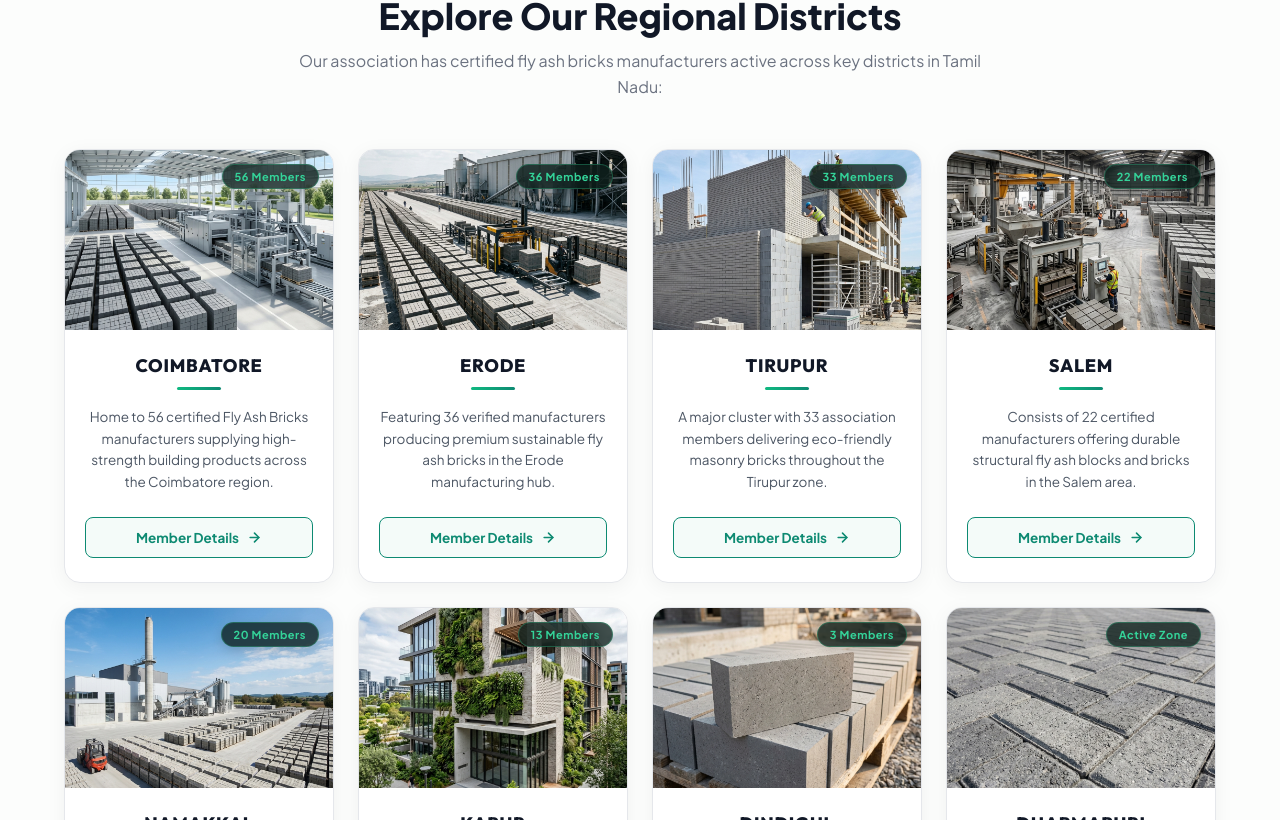
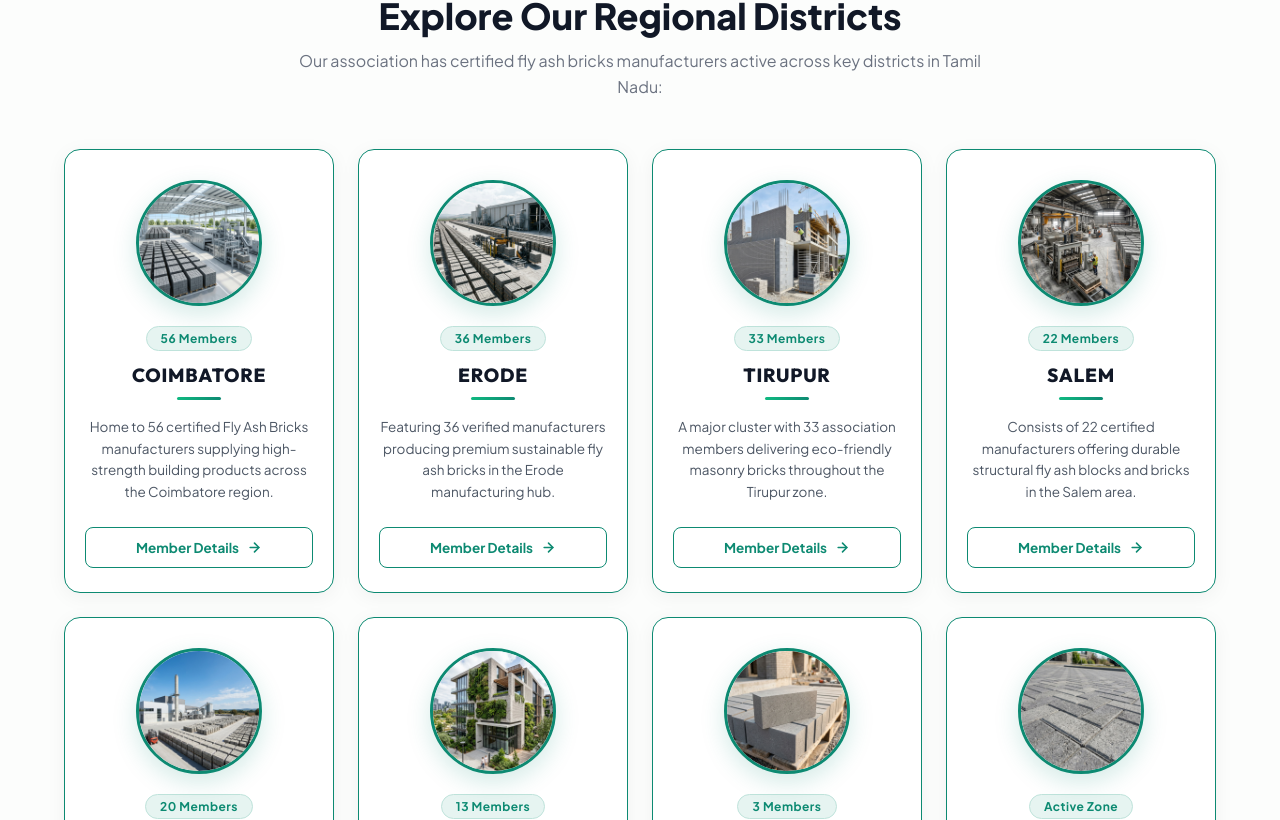
Before and after one commit to mayonaisolutions/bricksassociation, a React (Create React App) app: page / in a window 1280 px wide. Shown: the part 2280-3100 px from the top of the page. Built offline with nearby package versions, Linux system fonts and the light colour scheme.

Commit message:
Fix badge alignment and text overlap issue in district cards

```diff
--- a/public/stylesheets/home.css
+++ b/public/stylesheets/home.css
@@ -419,11 +419,13 @@
 
 .home-zone-card {
   background: #ffffff;
-  border: 1px solid #e5e7eb;
+  border: 1.5px solid #0d8a72;
   border-radius: 16px;
-  overflow: hidden;
+  padding: 30px 20px 24px;
   display: flex;
   flex-direction: column;
+  align-items: center;
+  text-align: center;
   box-sizing: border-box;
   height: 100%;
   box-shadow: 0 4px 20px rgba(0, 0, 0, 0.05);
@@ -432,16 +434,27 @@
 
 .home-zone-card:hover {
   transform: translateY(-8px);
-  box-shadow: 0 20px 40px rgba(13, 138, 114, 0.15);
-  border-color: #0d8a72;
+  box-shadow: 0 20px 40px rgba(13, 138, 114, 0.18);
+  border-color: #059669;
 }
 
 .zone-card-image-wrapper {
   position: relative;
-  width: 100%;
-  height: 180px;
+  width: 120px;
+  height: 120px;
+  border-radius: 50%;
   overflow: hidden;
-  background: #0f172a;
+  background: #f4fbf9;
+  border: 3px solid #0d8a72;
+  box-shadow: 0 8px 24px rgba(13, 138, 114, 0.18);
+  margin: 0 auto 20px auto;
+  flex-shrink: 0;
+  transition: transform 0.35s ease, box-shadow 0.35s ease;
+}
+
+.home-zone-card:hover .zone-card-image-wrapper {
+  transform: scale(1.06);
+  box-shadow: 0 12px 28px rgba(13, 138, 114, 0.28);
 }
 
 .zone-card-img {
@@ -449,40 +462,32 @@
   height: 100%;
   object-fit: cover;
   display: block;
-  transition: transform 0.5s ease;
 }
 
-.home-zone-card:hover .zone-card-img {
-  transform: scale(1.08);
+.zone-card-body {
+  display: flex;
+  flex-direction: column;
+  align-items: center;
+  text-align: center;
+  flex-grow: 1;
+  width: 100%;
 }
 
 .zone-card-badge {
-  position: absolute;
-  top: 14px;
-  right: 14px;
-  background: rgba(6, 25, 20, 0.75);
-  backdrop-filter: blur(10px);
-  color: #34d399;
-  border: 1px solid rgba(52, 211, 153, 0.3);
-  font-size: 11px;
+  display: inline-block;
+  background: #e6f4f1;
+  color: #0d8a72;
+  border: 1px solid #bfe3db;
+  font-size: 12px;
   font-weight: 700;
-  letter-spacing: 0.05em;
-  padding: 5px 12px;
+  letter-spacing: 0.04em;
+  padding: 4px 14px;
   border-radius: 100px;
-  box-shadow: 0 4px 12px rgba(0, 0, 0, 0.15);
-}
-
-.zone-card-body {
-  padding: 24px 20px;
-  display: flex;
-  flex-direction: column;
-  flex-grow: 1;
-  text-align: center;
-  align-items: center;
+  margin-bottom: 12px;
 }
 
 .zone-card-title {
-  font-size: 18px;
+  font-size: 19px;
   font-weight: 800;
   color: #111827;
   margin: 0 0 10px 0;
@@ -521,7 +526,7 @@
   padding: 11px 20px;
   border-radius: 8px;
   text-decoration: none;
-  background: #f4fbf9;
+  background: #ffffff;
   transition: all 0.25s ease;
   box-sizing: border-box;
   flex-shrink: 0;
--- a/src/pages/home.tsx
+++ b/src/pages/home.tsx
@@ -182,9 +182,9 @@ export const Home = () => {
                         <div className="home-zone-card" id="coimbatore-district">
                             <div className="zone-card-image-wrapper">
                                 <img src={`${process.env.PUBLIC_URL}/coimbatore_district.png`} alt="Coimbatore District Fly Ash Brick Manufacturers" className="zone-card-img" />
-                                <span className="zone-card-badge">56 Members</span>
                             </div>
                             <div className="zone-card-body">
+                                <span className="zone-card-badge">56 Members</span>
                                 <h3 className="zone-card-title">COIMBATORE</h3>
                                 <div className="zone-card-divider"></div>
                                 <p className="zone-card-desc">
@@ -204,9 +204,9 @@ export const Home = () => {
                         <div className="home-zone-card" id="erode-district">
                             <div className="zone-card-image-wrapper">
                                 <img src={`${process.env.PUBLIC_URL}/erode_district.png`} alt="Erode District Fly Ash Brick Manufacturers" className="zone-card-img" />
-                                <span className="zone-card-badge">36 Members</span>
                             </div>
                             <div className="zone-card-body">
+                                <span className="zone-card-badge">36 Members</span>
                                 <h3 className="zone-card-title">ERODE</h3>
                                 <div className="zone-card-divider"></div>
                                 <p className="zone-card-desc">
@@ -226,9 +226,9 @@ export const Home = () => {
                         <div className="home-zone-card" id="tirupur-district">
                             <div className="zone-card-image-wrapper">
                                 <img src={`${process.env.PUBLIC_URL}/tirupur_district.png`} alt="Tirupur District Fly Ash Brick Manufacturers" className="zone-card-img" />
-                                <span className="zone-card-badge">33 Members</span>
                             </div>
                             <div className="zone-card-body">
+                                <span className="zone-card-badge">33 Members</span>
                                 <h3 className="zone-card-title">TIRUPUR</h3>
                                 <div className="zone-card-divider"></div>
                                 <p className="zone-card-desc">
@@ -248,9 +248,9 @@ export const Home = () => {
                         <div className="home-zone-card" id="salem-district">
                             <div className="zone-card-image-wrapper">
                                 <img src={`${process.env.PUBLIC_URL}/salem_district.png`} alt="Salem District Fly Ash Brick Manufacturers" className="zone-card-img" />
-                                <span className="zone-card-badge">22 Members</span>
                             </div>
                             <div className="zone-card-body">
+                                <span className="zone-card-badge">22 Members</span>
                                 <h3 className="zone-card-title">SALEM</h3>
                                 <div className="zone-card-divider"></div>
                                 <p className="zone-card-desc">
@@ -270,9 +270,9 @@ export const Home = () => {
                         <div className="home-zone-card" id="namakkal-district">
                             <div className="zone-card-image-wrapper">
                                 <img src={`${process.env.PUBLIC_URL}/namakkal_district.png`} alt="Namakkal District Fly Ash Brick Manufacturers" className="zone-card-img" />
-                                <span className="zone-card-badge">20 Members</span>
                             </div>
                             <div className="zone-card-body">
+                                <span className="zone-card-badge">20 Members</span>
                                 <h3 className="zone-card-title">NAMAKKAL</h3>
                                 <div className="zone-card-divider"></div>
                                 <p className="zone-card-desc">
@@ -292,9 +292,9 @@ export const Home = () => {
                         <div className="home-zone-card" id="karur-district">
                             <div className="zone-card-image-wrapper">
                                 <img src={`${process.env.PUBLIC_URL}/karur_district.png`} alt="Karur District Fly Ash Brick Manufacturers" className="zone-card-img" />
-                                <span className="zone-card-badge">13 Members</span>
                             </div>
                             <div className="zone-card-body">
+                                <span className="zone-card-badge">13 Members</span>
                                 <h3 className="zone-card-title">KARUR</h3>
                                 <div className="zone-card-divider"></div>
                                 <p className="zone-card-desc">
@@ -314,9 +314,9 @@ export const Home = () => {
                         <div className="home-zone-card" id="dindigul-district">
                             <div className="zone-card-image-wrapper">
                                 <img src={`${process.env.PUBLIC_URL}/dindigul_district.png`} alt="Dindigul District Fly Ash Brick Manufacturers" className="zone-card-img" />
-                                <span className="zone-card-badge">3 Members</span>
                             </div>
                             <div className="zone-card-body">
+                                <span className="zone-card-badge">3 Members</span>
                                 <h3 className="zone-card-title">DINDIGUL</h3>
                                 <div className="zone-card-divider"></div>
                                 <p className="zone-card-desc">
@@ -336,9 +336,9 @@ export const Home = () => {
                         <div className="home-zone-card" id="dharmapuri-district">
                             <div className="zone-card-image-wrapper">
                                 <img src={`${process.env.PUBLIC_URL}/dharmapuri_district.png`} alt="Dharmapuri District Fly Ash Brick Manufacturers" className="zone-card-img" />
-                                <span className="zone-card-badge">Active Zone</span>
                             </div>
                             <div className="zone-card-body">
+                                <span className="zone-card-badge">Active Zone</span>
                                 <h3 className="zone-card-title">DHARMAPURI</h3>
                                 <div className="zone-card-divider"></div>
                                 <p className="zone-card-desc">
```
